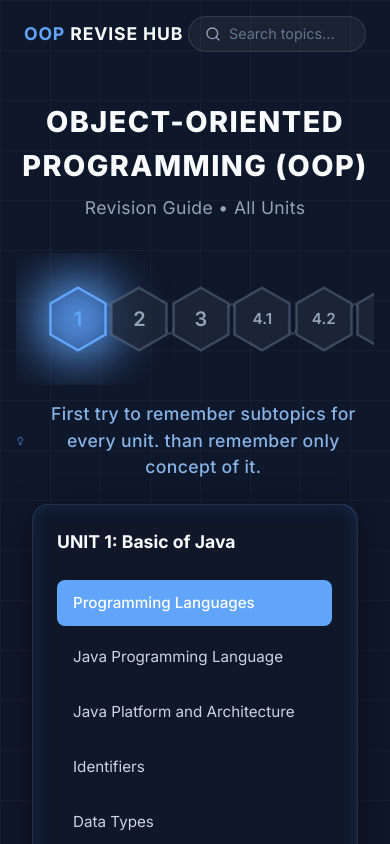
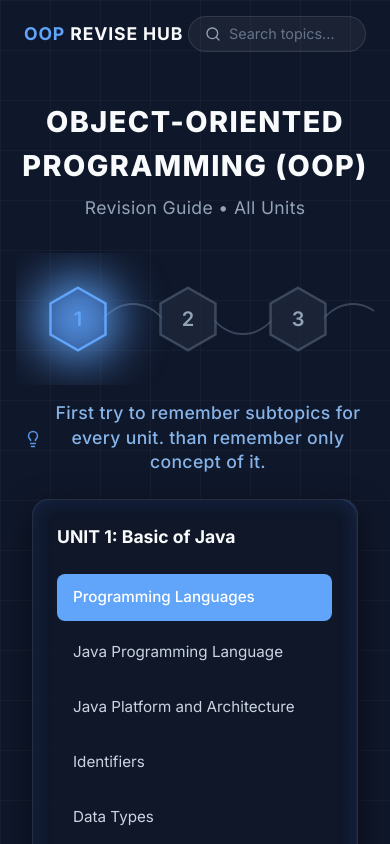
Before and after one commit to Joshijay1917/gtu-oops-revision, a Next.js app: page / in a window 390 px wide. Shown: the top 844 px of the page. Built offline with nearby package versions, Linux system fonts and the light colour scheme.

Commit message:
fix: mobile UI

```diff
--- a/app/components/Timeline.module.css
+++ b/app/components/Timeline.module.css
@@ -1,18 +1,14 @@
 .timelineContainer {
   width: 100%;
   padding: 2rem 0;
-  display: flex;
-  justify-content: flex-start;
   overflow-x: auto;
   -webkit-overflow-scrolling: touch;
+  text-align: center;
 }
 
 .nodesWrapper {
-  display: flex;
+  display: inline-flex;
   align-items: center;
-  max-width: 1000px;
-  width: 100%;
-  min-width: 800px; /* Ensure nodes do not squash on small screens */
   padding: 0 2rem;
   margin: 0 auto;
 }
@@ -20,11 +16,10 @@
 .nodeWrapper {
   display: flex;
   align-items: center;
-  flex: 1;
 }
 
 .nodeWrapper:last-child {
-  flex: 0;
+  /* No special flex needed */
 }
 
 .nodeContainer {
@@ -87,7 +82,7 @@
 }
 
 .connectorContainer {
-  flex: 1;
+  width: 60px;
   height: 40px;
   display: flex;
   align-items: center;
--- a/app/page.module.css
+++ b/app/page.module.css
@@ -44,6 +44,12 @@
   .main {
     padding: 0 1rem;
   }
+  .hintText {
+    font-size: 0.95rem;
+    align-items: flex-start;
+    text-align: left;
+    padding: 0 0.5rem;
+  }
 }
 
 .hintText {
@@ -58,8 +64,11 @@
   gap: 0.5rem;
   opacity: 0.9;
   letter-spacing: 0.02em;
+  line-height: 1.4;
 }
 
 .hintIcon {
   color: var(--glow-blue-intense, #3b82f6);
+  flex-shrink: 0;
+  margin-top: 0.15rem;
 }
```
